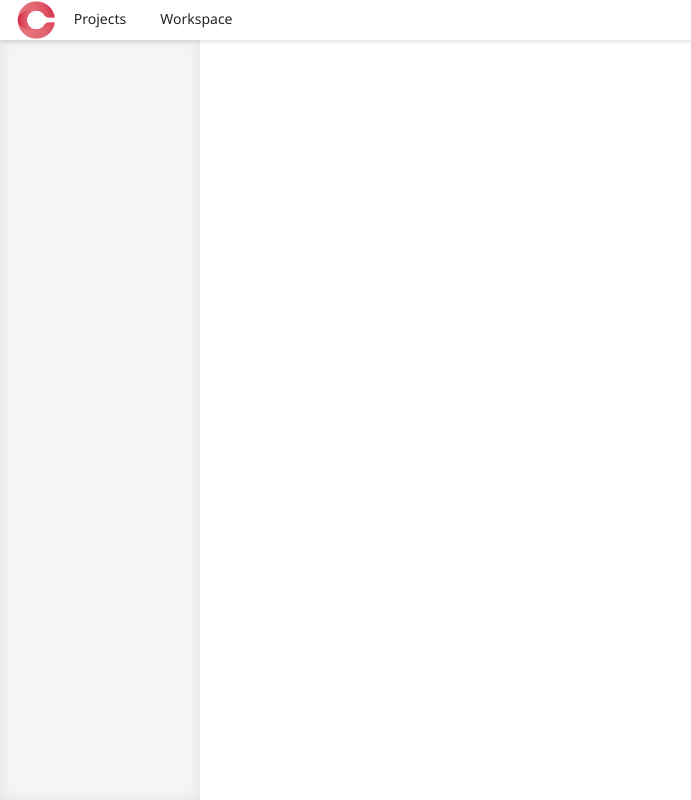
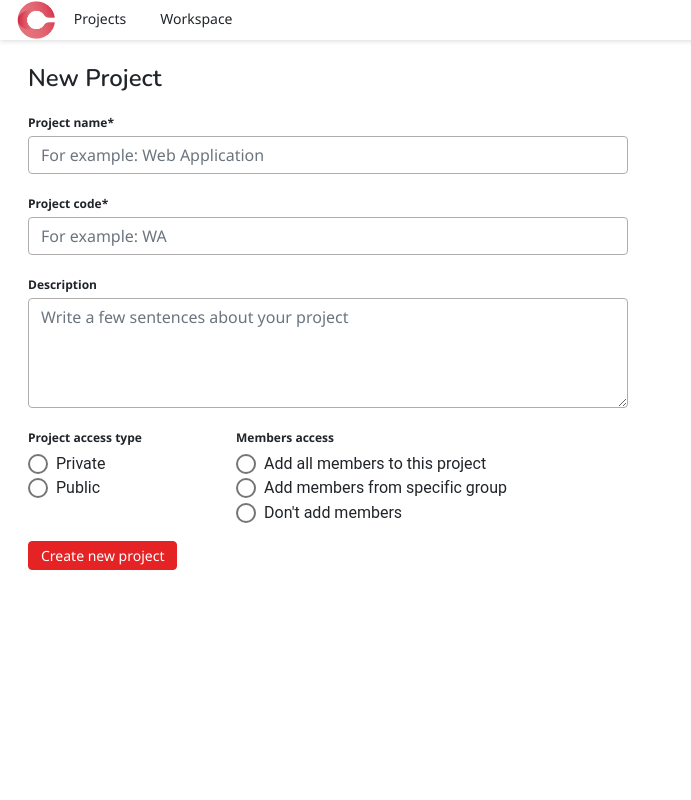
Before and after one commit to Ddollz/egs_QATest-App, an Angular app: page /projects/create in a window 1280 px wide. Before the commit this address led to /. Shown: the whole page, without its empty margins (0-691 px from the left). Built offline with nearby package versions, Linux system fonts and the light colour scheme.

Commit message:
create project component

```diff
--- a/src/app/app.component.html
+++ b/src/app/app.component.html
@@ -1,9 +1,10 @@
 <div class="layout">
   <app-header *ngIf="router.url !== '/login' && router.url !== '/register'"></app-header>
-  <div class = "Content">
-  <app-side-bar *ngIf="router.url !== '/login' && router.url !== '/register' && router.url !== '/projects'"></app-side-bar>
+  <div class="Content">
+    <app-side-bar
+      *ngIf="router.url !== '/login' && router.url !== '/register' && router.url !== '/projects' && router.url !== '/projects/create'">
+    </app-side-bar>
 
-  <router-outlet></router-outlet>
-
+    <router-outlet></router-outlet>
   </div>
 </div>
--- a/src/app/app.module.ts
+++ b/src/app/app.module.ts
@@ -26,11 +26,13 @@ import { BrowserAnimationsModule } from '@angular/platform-browser/animations';
 import { TestRunComponent } from './egs-project/projects/test-run/test-run.component';
 import { CreateRoleComponent } from './egs-workspace/roles/create-role/create-role.component';
 import { RepositoryComponent } from './egs-project/projects/repository/repository.component';
+import { CreateComponent } from './egs-project/projects/create/create.component';
 
 //Link Routes
 const appRoute: Routes = [
   { path: '', redirectTo: 'projects', pathMatch: "full" },
   { path: 'projects', component: ProjectsComponent },
+  { path: 'projects/create', component: CreateComponent },
   { path: 'projects/repository', component: RepositoryComponent },
   { path: 'projects/run', component: TestRunComponent },
   //Uncomment this when project is working
@@ -55,7 +57,8 @@ const appRoute: Routes = [
     UserComponent,
     RolesComponent,
     TestRunComponent,
-    CreateRoleComponent
+    CreateRoleComponent,
+    CreateComponent
   ],
   imports: [
     BrowserModule,
--- /dev/null
+++ b/src/app/egs-project/projects/create/create.component.css
@@ -0,0 +1,24 @@
+@import url("https://fonts.googleapis.com/css?family=Open+Sans:300,300i,400,400i,600,600i,700,700i|Nunito:300,300i,400,400i,600,600i,700,700i|Poppins:300,300i,400,400i,500,500i,600,600i,700,700i");
+
+:host() {
+    flex: 1;
+    overflow: auto;
+    position: relative;
+}
+
+.page-title {
+    font-size: 24px;
+    font-weight: 600;
+}
+
+.page-label {
+    font-size: 0.75rem;
+    font-weight: 600;
+    margin-bottom: .25rem;
+}
+
+.create-project-button {
+    font-size: .875rem;
+    border-radius: .25rem;
+    padding: .2rem .75rem;
+}
--- /dev/null
+++ b/src/app/egs-project/projects/create/create.component.html
@@ -0,0 +1,54 @@
+<div class="container-fluid">
+	<div class="row p-3">
+		<div class="col-lg-12">
+
+			<h2 class="mt-2 page-title">New Project</h2>
+
+			<div class="row mt-3">
+				<div class="col-6">
+					<Label class="page-label">Project name*</Label>
+					<input type="text" class="form-control" placeholder="For example: Web Application">
+				</div>
+			</div>
+
+			<div class="row mt-3">
+				<div class="col-6">
+					<Label class="page-label">Project code*</Label>
+					<input type="text" class="form-control" placeholder="For example: WA">
+				</div>
+			</div>
+
+			<div class="row mt-3">
+				<div class="col-6">
+					<Label class="page-label">Description</Label>
+					<textarea class="form-control" rows="4" placeholder="Write a few sentences about your project"></textarea>
+				</div>
+			</div>
+
+			<div class="row mt-3">
+				<div class="col-2">
+					<Label class="page-label">Project access type</Label>
+					<mat-radio-group class="d-flex flex-column">
+						<mat-radio-button value="1" class="">Private</mat-radio-button>
+						<mat-radio-button value="2" class="">Public</mat-radio-button>
+					</mat-radio-group>
+				</div>
+				<div class="col-4">
+					<Label class="page-label">Members access</Label>
+					<mat-radio-group class="d-flex flex-column">
+						<mat-radio-button value="1" class="">Add all members to this project</mat-radio-button>
+						<mat-radio-button value="2" class="">Add members from specific group</mat-radio-button>
+						<mat-radio-button value="3" class="">Don't add members</mat-radio-button>
+					</mat-radio-group>
+				</div>
+			</div>
+
+			<div class="row mt-3">
+				<div class="col">
+					<button type="button" class="btn btn-primary create-project-button">Create new project</button>
+				</div>
+			</div>
+
+		</div>
+	</div>
+</div>
--- /dev/null
+++ b/src/app/egs-project/projects/create/create.component.ts
@@ -0,0 +1,15 @@
+import { Component, OnInit } from '@angular/core';
+
+@Component({
+  selector: 'app-create',
+  templateUrl: './create.component.html',
+  styleUrls: ['./create.component.css']
+})
+export class CreateComponent implements OnInit {
+
+  constructor() { }
+
+  ngOnInit(): void {
+  }
+
+}
--- a/src/app/egs-project/projects/projects.component.css
+++ b/src/app/egs-project/projects/projects.component.css
@@ -6,7 +6,7 @@
   position: relative;
 }
 
-.create-project-button{
+.create-project-button {
   font-size: .875rem;
   border-radius: .25rem;
   padding: .2rem .75rem;
@@ -16,7 +16,6 @@
   font-size: 24px;
   font-weight: 600;
 }
-
 
 .table-head label {
   color: gray;
--- a/src/app/egs-project/projects/projects.component.html
+++ b/src/app/egs-project/projects/projects.component.html
@@ -7,19 +7,27 @@
 			<div class="row mt-3">
 				<div class="d-flex col">
 					<div class="me-3">
-						<button type="button" class="btn btn-primary create-project-button">Create new project</button>
+						<button (click)="navigate()" type="button" class="btn btn-primary create-project-button">Create new project</button>
 					</div>
 					<div class="me-2">
 						<input type="text" class="form-control search_input" placeholder="Search for projects">
 					</div>
 					<div class="filter-outer dropdown me-2">
-            <div class="filter-item" data-bs-toggle="dropdown" aria-expanded="false">
-              Status: <span id = 'filter-status'>Multiple</span>
-            </div>
-            <div class="dropdown-menu ">
-              test
-            </div>
-          </div>
+						<div class="filter-item" data-bs-toggle="dropdown">
+							Status: <span id='filter-status'>Multiple</span>
+						</div>
+						<div class="dropdown-menu">
+							<div class="form-check">
+								<input class="form-check-input" type="checkbox" value="">
+								<label class="form-check-label">Active</label>
+							</div>
+							<div class="form-check">
+								<input class="form-check-input" type="checkbox" value="">
+								<label class="form-check-label">Archived</label>
+							</div>
+							<button type="button" class="btn btn-light mt-2">Select all</button>
+						</div>
+					</div>
 					<div class="me-2">
 						<a type="button" class="btn add-filter-button">+ Add filter</a>
 					</div>
--- a/src/app/egs-project/projects/projects.component.ts
+++ b/src/app/egs-project/projects/projects.component.ts
@@ -1,4 +1,5 @@
 import { Component, OnInit } from '@angular/core';
+import { Router } from '@angular/router';
 
 @Component({
   selector: 'app-projects',
@@ -7,9 +8,12 @@ import { Component, OnInit } from '@angular/core';
 })
 export class ProjectsComponent implements OnInit {
 
-  constructor() { }
+  constructor(private router: Router) { }
 
   ngOnInit(): void {
   }
 
+  navigate() {
+    this.router.navigate(['/projects/create']);
+  }
 }
--- a/src/app/side-bar/side-bar.component.html
+++ b/src/app/side-bar/side-bar.component.html
@@ -26,16 +26,16 @@
       <a class="dropdown-item" href=""><i class="bi bi-person-badge"></i>Test2</a>
     </div>
   </div>
+</ng-container>
 
-</ng-container>
-<ng-container *ngIf="router.url.includes('/projects')">
+<ng-container *ngIf="router.url.includes('/projects') && router.url != '/projects/create'">
   <div class="sidebar__Title">
     <p>Project Name</p>
   </div>
 
-  <div class="mb-3">
+  <div class="mb-3 mt-2">
     <div class="dropdown__title collapsed" data-bs-toggle="collapse" data-bs-target="#test-collapse" aria-expanded="true" [ngClass]="ddWorkspace? '':'open'" (click)="toggleCollapse('workspace')">
-      <p>TEST</p>
+      <p>TESTS</p>
       <svg xmlns="http://www.w3.org/2000/svg" width="16" height="16" fill="currentColor" class="bi bi-chevron-down open" viewBox="0 0 16 16">
         <path fill-rule="evenodd" d="M1.646 4.646a.5.5 0 0 1 .708 0L8 10.293l5.646-5.647a.5.5 0 0 1 .708.708l-6 6a.5.5 0 0 1-.708 0l-6-6a.5.5 0 0 1 0-.708z" />
       </svg>
@@ -49,7 +49,7 @@
 
   <div class="mb-3">
     <div class="dropdown__title collapsed" data-bs-toggle="collapse" data-bs-target="#Execution-collapse" aria-expanded="true" [ngClass]="ddWorkspace? '':'open'" (click)="toggleCollapse('workspace')">
-      <p>Execution</p>
+      <p>EXECUTION</p>
       <svg xmlns="http://www.w3.org/2000/svg" width="16" height="16" fill="currentColor" class="bi bi-chevron-down open" viewBox="0 0 16 16">
         <path fill-rule="evenodd" d="M1.646 4.646a.5.5 0 0 1 .708 0L8 10.293l5.646-5.647a.5.5 0 0 1 .708.708l-6 6a.5.5 0 0 1-.708 0l-6-6a.5.5 0 0 1 0-.708z" />
       </svg>
@@ -62,7 +62,7 @@
 
   <div class="mb-3">
     <div class="dropdown__title collapsed" data-bs-toggle="collapse" data-bs-target="#Issues-collapse" aria-expanded="true" [ngClass]="ddWorkspace? '':'open'" (click)="toggleCollapse('workspace')">
-      <p>Issues</p>
+      <p>ISSUES</p>
       <svg xmlns="http://www.w3.org/2000/svg" width="16" height="16" fill="currentColor" class="bi bi-chevron-down open" viewBox="0 0 16 16">
         <path fill-rule="evenodd" d="M1.646 4.646a.5.5 0 0 1 .708 0L8 10.293l5.646-5.647a.5.5 0 0 1 .708.708l-6 6a.5.5 0 0 1-.708 0l-6-6a.5.5 0 0 1 0-.708z" />
       </svg>
--- a/src/index.html
+++ b/src/index.html
@@ -10,7 +10,6 @@
   <link href="https://fonts.googleapis.com/icon?family=Material+Icons" rel="stylesheet">
 </head>
 <body>
-  <!-- hello world -->
   <app-root></app-root>
 </body>
 </html>
```
Also changed, not shown: 1 other file (tests, documents, lock files or other folders).
